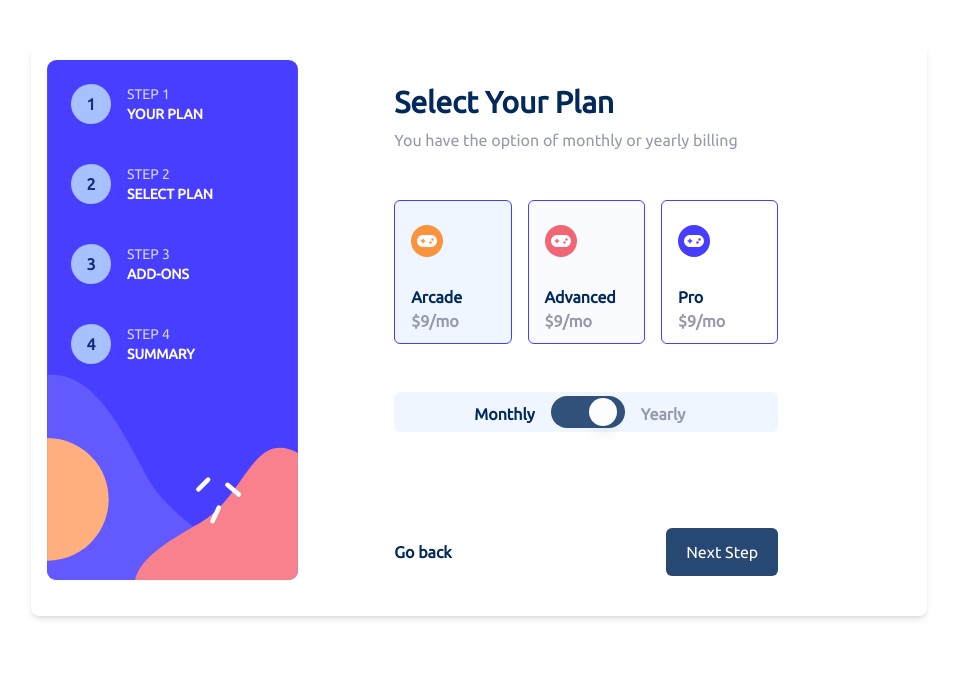
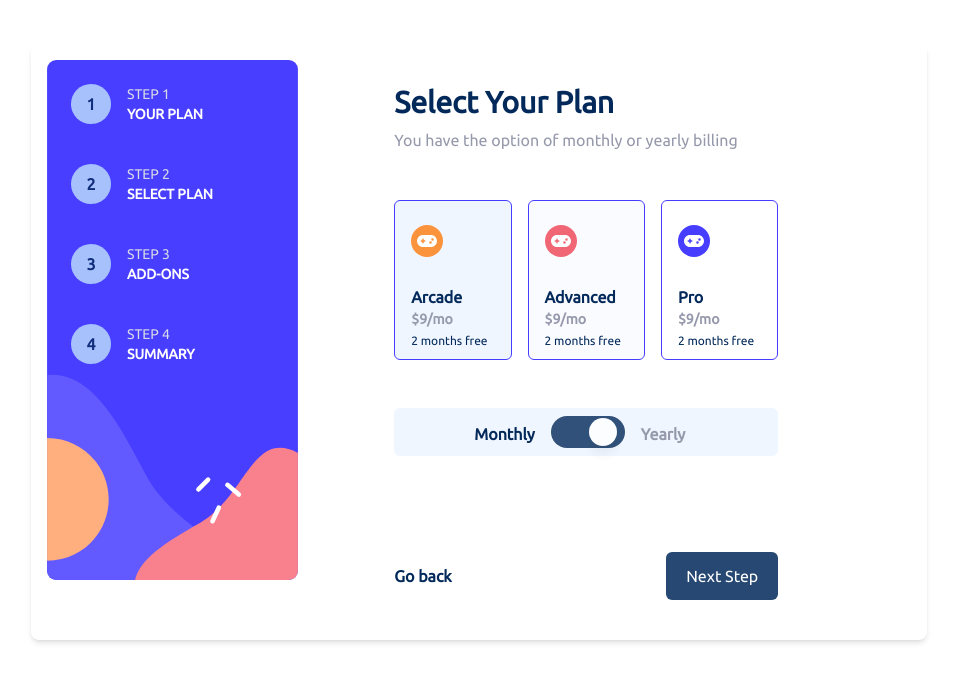
Before and after one commit to Abolade017/multiple-step-form, a Vue app: page /select-your-plan in a window 1280 px wide. Shown: the part 148-830 px from the top of the page, without its empty margins (161-1118 px from the left). Built offline with nearby package versions, Linux system fonts and the light colour scheme.

Commit message:
adjustment

```diff
--- a/src/components/FormSelect.vue
+++ b/src/components/FormSelect.vue
@@ -1,13 +1,14 @@
 <template>
   <div
-    class="relative h-36 w-32 rounded-md border border-light-gray hover:border-purplish-blue cursor-pointer"
+    class="relative h-40 w-36 rounded-md border border-light-gray hover:border-purplish-blue cursor-pointer"
   >
     <div class="pl-4 absolute top-6 ">
         <slot></slot>
 
       <div class="pt-7">
         <div class="text-marine-blue font-bold">{{ name }}</div>
-        <div class="text-cool-gray font-semibold">{{ price }}</div>
+        <div class="text-cool-gray font-semibold text-sm">{{ price }}</div>
+        <div class="text-marine-blue text-xs py-1">{{ duration }}</div>
       </div>
     </div>
   </div>
@@ -17,6 +18,7 @@ import { defineProps } from "vue";
 interface Props {
   name: string;
   price: string;
+  duration:string
 }
 const props = defineProps<Props>();
 </script>
--- a/src/views/SelectYourPlan.vue
+++ b/src/views/SelectYourPlan.vue
@@ -18,6 +18,7 @@
               class="bg-magnolia"
               name="Arcade"
               price="$9/mo"
+              duration="2 months free"
               @click="planSelected('arcade')"
             >
               <div class="rounded-full h-8 w-8 bg-orange-400 flex justify-center items-center">
@@ -29,6 +30,7 @@
               :class="{ active: 'advanced' }"
               name="Advanced"
               price="$9/mo"
+              duration="2 months free"
               @click="planSelected('advanced')"
             >
               <div class="rounded-full h-8 w-8 bg-strawberry-red opacity-75 flex justify-center items-center">
@@ -40,6 +42,7 @@
               :class="{ active: 'pro' }"
               name="Pro"
               price="$9/mo"
+              duration="2 months free"
               @click="planSelected('pro')"
             >
               <div class="rounded-full h-8 w-8 bg-purplish-blue flex justify-center items-center">
@@ -47,8 +50,8 @@
           </div>
 
           <div class="pt-12">
-            <div class="bg-magnolia rounded-md h-10 w-96 relative">
-              <div class="absolute left-20 top-1">
+            <div class="bg-magnolia rounded-md h-12 w-96 relative">
+              <div class="absolute left-20 top-2">
                 <div class="flex items-center space-x-4">
                   <div><p class="text-marine-blue font-bold">Monthly</p></div>
                   <div><Switch></Switch></div>
```
